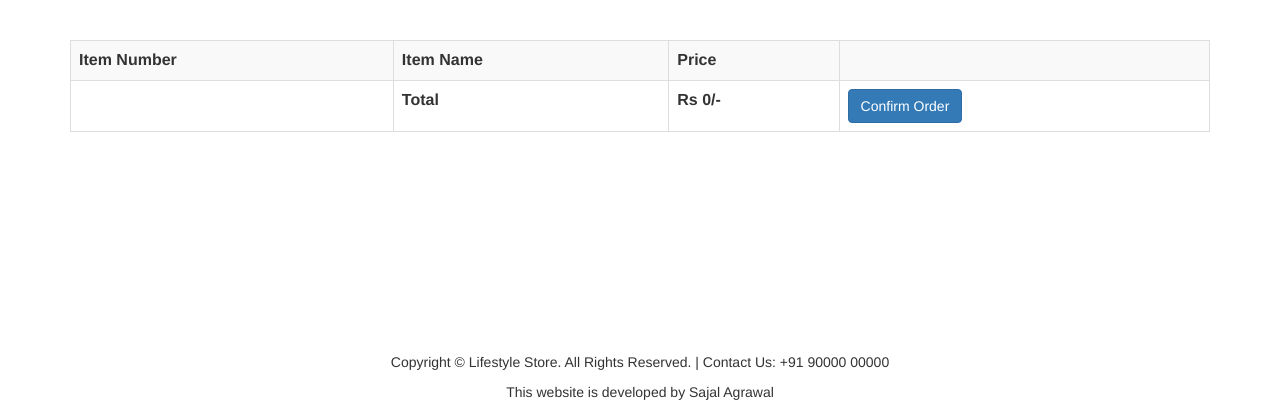
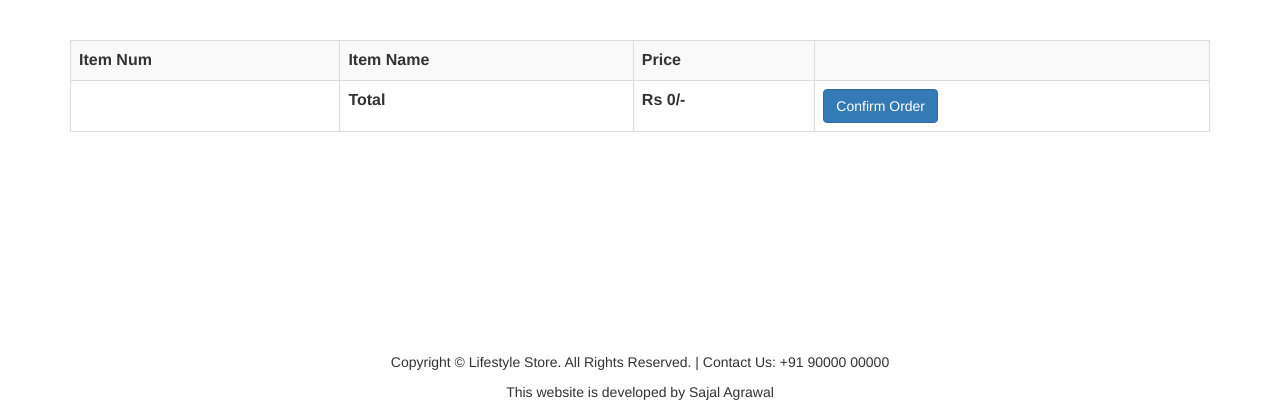
Before and after one commit to Net-mauler/shopping-system, a PHP site: page /cart.php in a window 1280 px wide. Shown: the part 52-472 px from the top of the page. Run offline with PHP 8.4, Linux system fonts and the light colour scheme; the visitor is signed in with stand-in values (Sample User, id 1); data that the repository does not hold is empty; some libraries are stand-ins or nearby versions.

Commit message:
Update cart.php
item number to item num

```diff
--- a/cart.php
+++ b/cart.php
@@ -48,7 +48,7 @@
                 <table class="table table-bordered table-striped">
                     <tbody>
                         <tr>
-                            <th>Item Number</th><th>Item Name</th><th>Price</th><th></th>
+                            <th>Item Num</th><th>Item Name</th><th>Price</th><th></th>
                         </tr>
                        <?php
                         $user_products_result=mysqli_query($con,$user_products_query) or die(mysqli_error($con));
```
